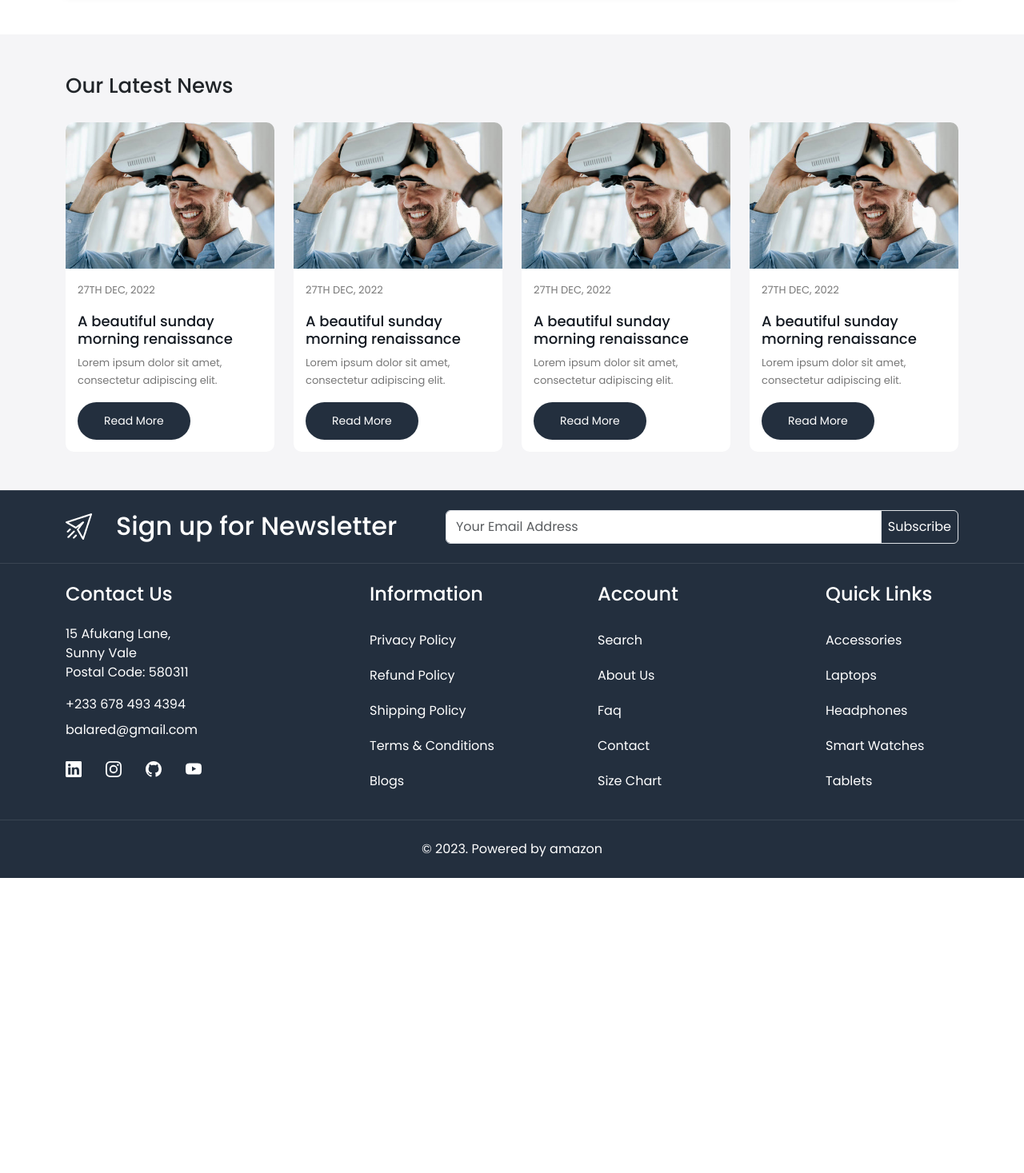
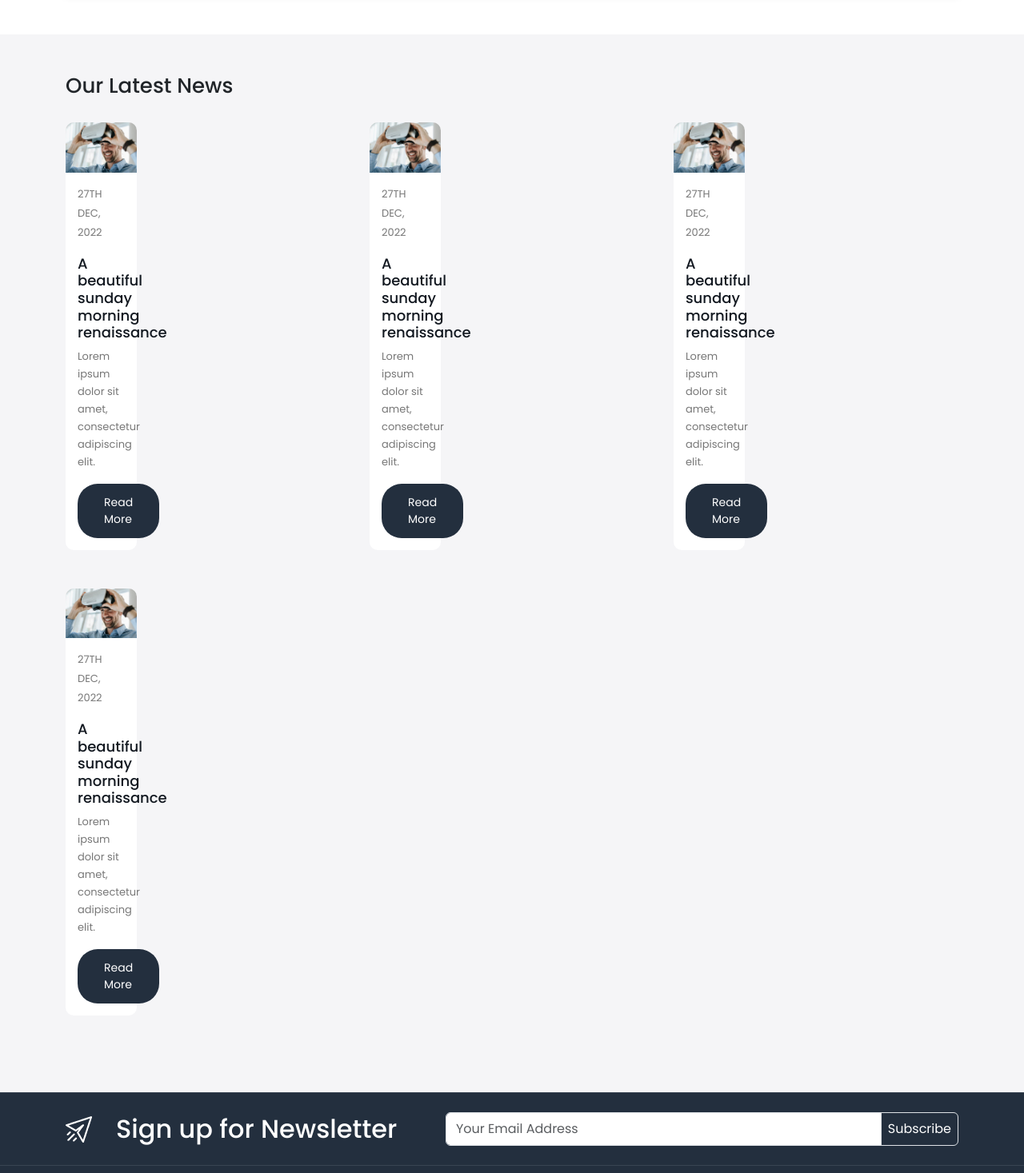
Before and after one commit to OsimFavour/amazon.com, a React (Create React App) app: page / in a window 1280 px wide. Shown: the part 3510-4977 px from the top of the page at 80% size. Before the commit the page ends 4608 px from the top, so only its background shows below. Built offline with nearby package versions, Linux system fonts and the light colour scheme.

Commit message:
Add Column grid to blog cards

```diff
--- a/src/pages/Home/BlogSection.jsx
+++ b/src/pages/Home/BlogSection.jsx
@@ -11,10 +11,23 @@ const BlogSection = () => {
                             Our Latest News
                         </div>
                     </div>
-                    <BlogCard/>
-                    <BlogCard/>
-                    <BlogCard/>
-                    <BlogCard/>
+
+                    <div className="col-md-4 mb-5">
+                        <BlogCard/>
+                    </div>
+
+                    <div className="col-md-4 mb-5">
+                        <BlogCard/>
+                    </div>
+
+                    <div className="col-md-4 mb-5">
+                        <BlogCard/>
+                    </div>
+
+                    <div className="col-md-4 mb-5">
+                        <BlogCard/>
+                    </div>
+
                 </div>
             </div>
         </section>
```
